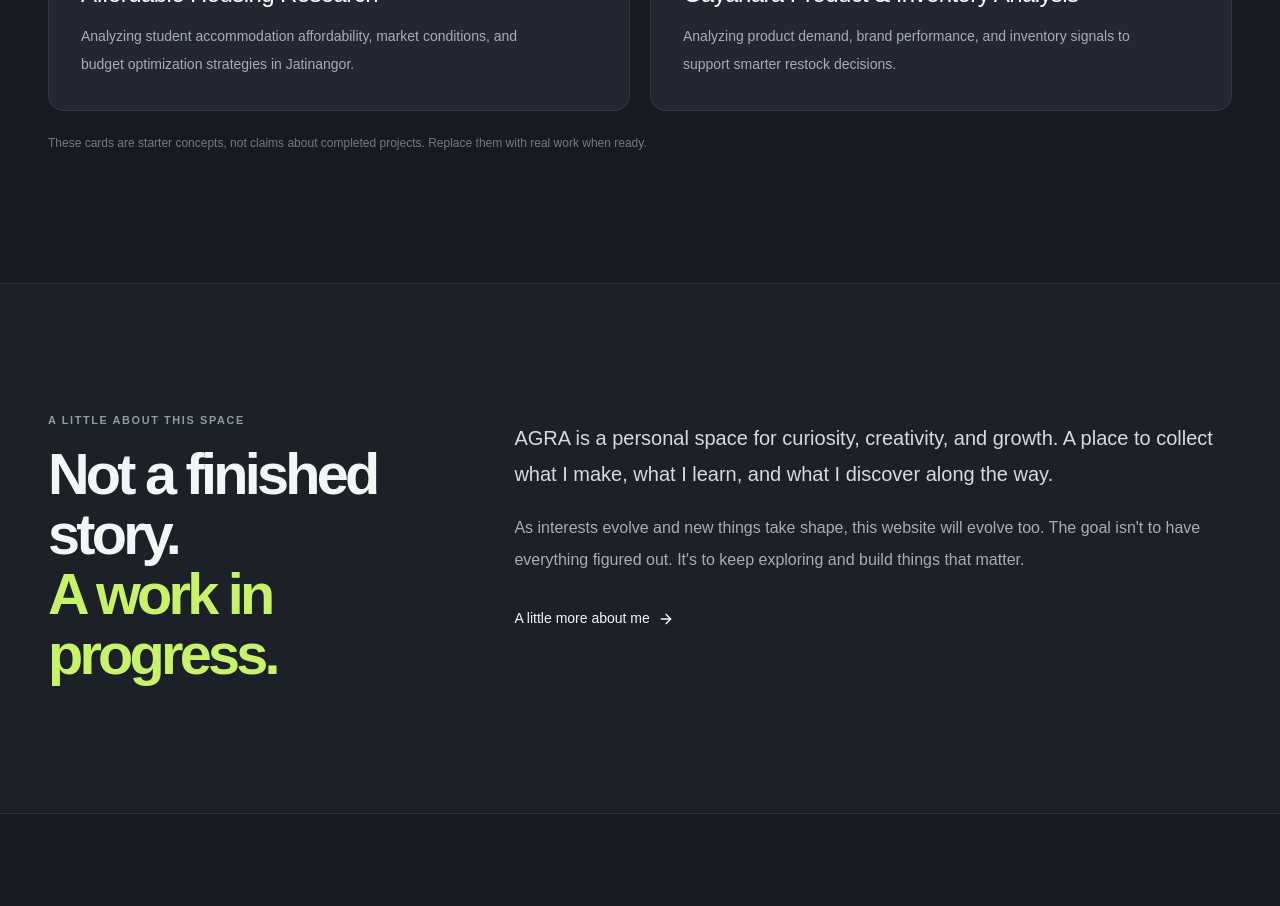
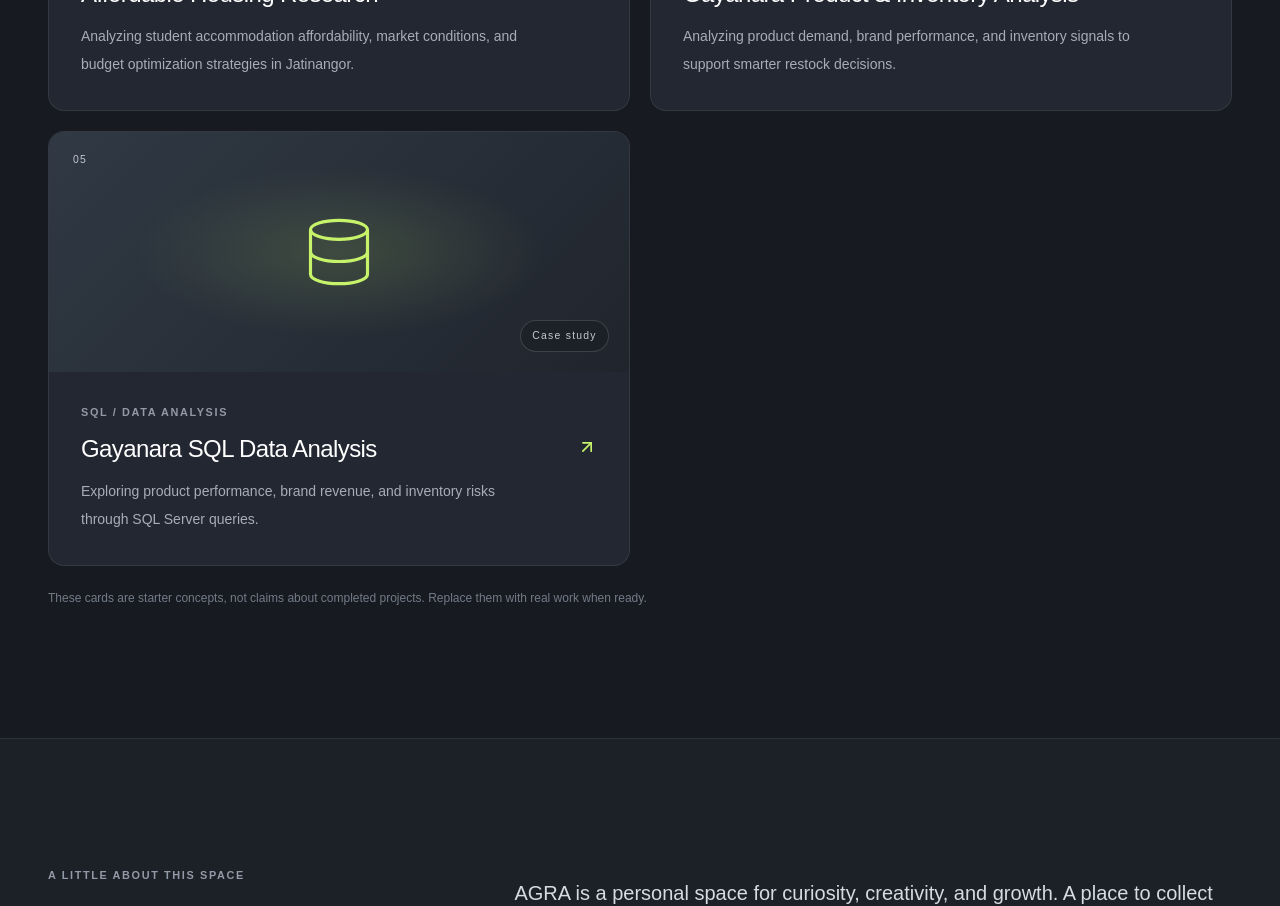
Before and after one commit to AGRAAA/Agra-Web, a Next.js app: page / in a window 1280 px wide. Shown: the part 2300-3206 px from the top of the page. Built offline with nearby package versions, Linux system fonts and the light colour scheme.

Commit message:
Add Gayanara SQL Data Analysis project

```diff
--- a/src/app/page.tsx
+++ b/src/app/page.tsx
@@ -4,6 +4,7 @@ import {
   ArrowRight,
   ArrowUpRight,
   Code2,
+  Database,
   Layers3,
   Menu,
   Sparkles,
@@ -53,6 +54,18 @@ const projects = [
     status: "Case study",
     href: "/work/gayanara-product-inventory-analysis",
   },
+
+  {
+  number: "05",
+  category: "SQL / DATA ANALYSIS",
+  title: "Gayanara SQL Data Analysis",
+  description:
+    "Exploring product performance, brand revenue, and inventory risks through SQL Server queries.",
+  icon: Database,
+  className: "project-art-one",
+  status: "Case study",
+  href: "/work/gayanara-sql-data-analysis",
+},
 ];
 
 const notes = [
```
